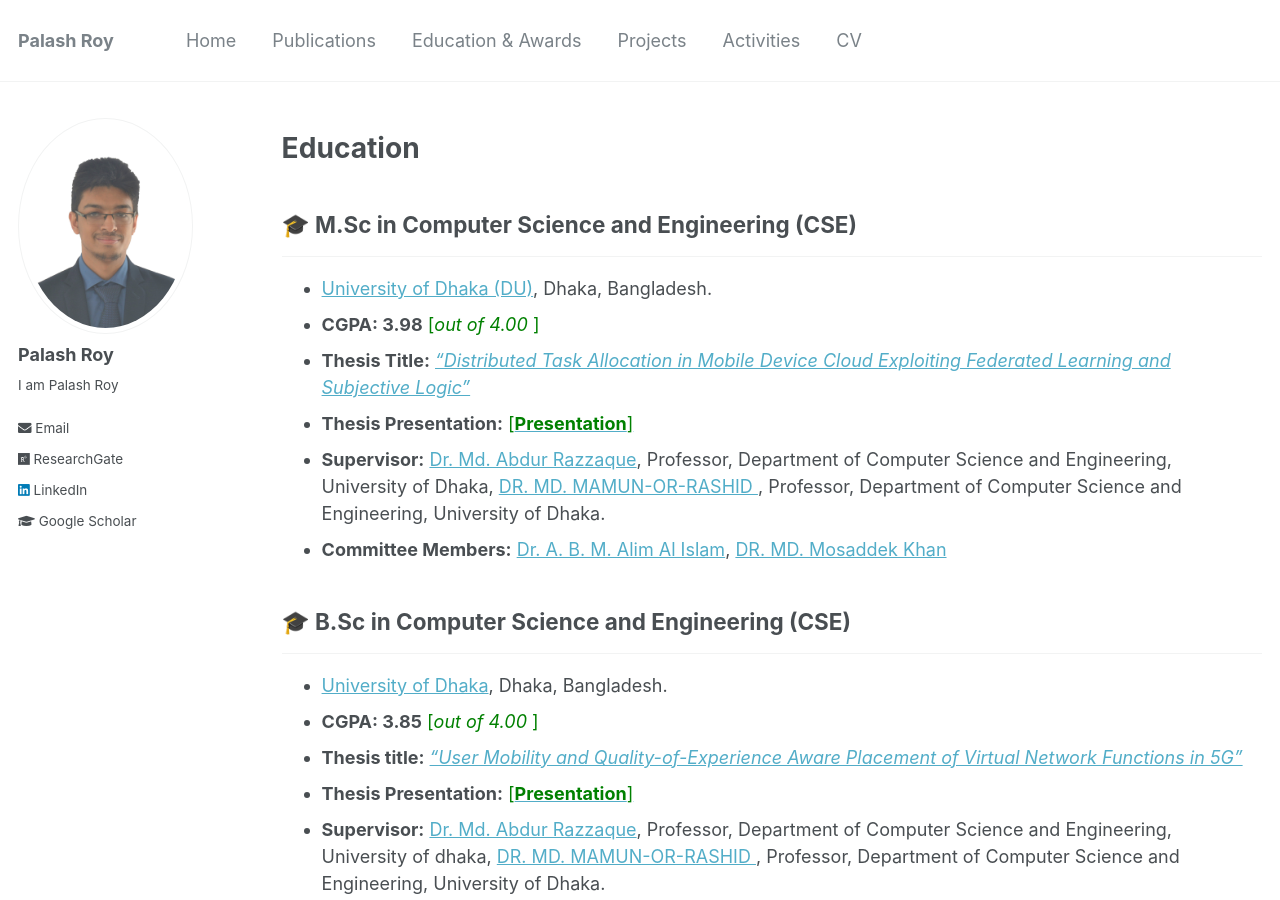
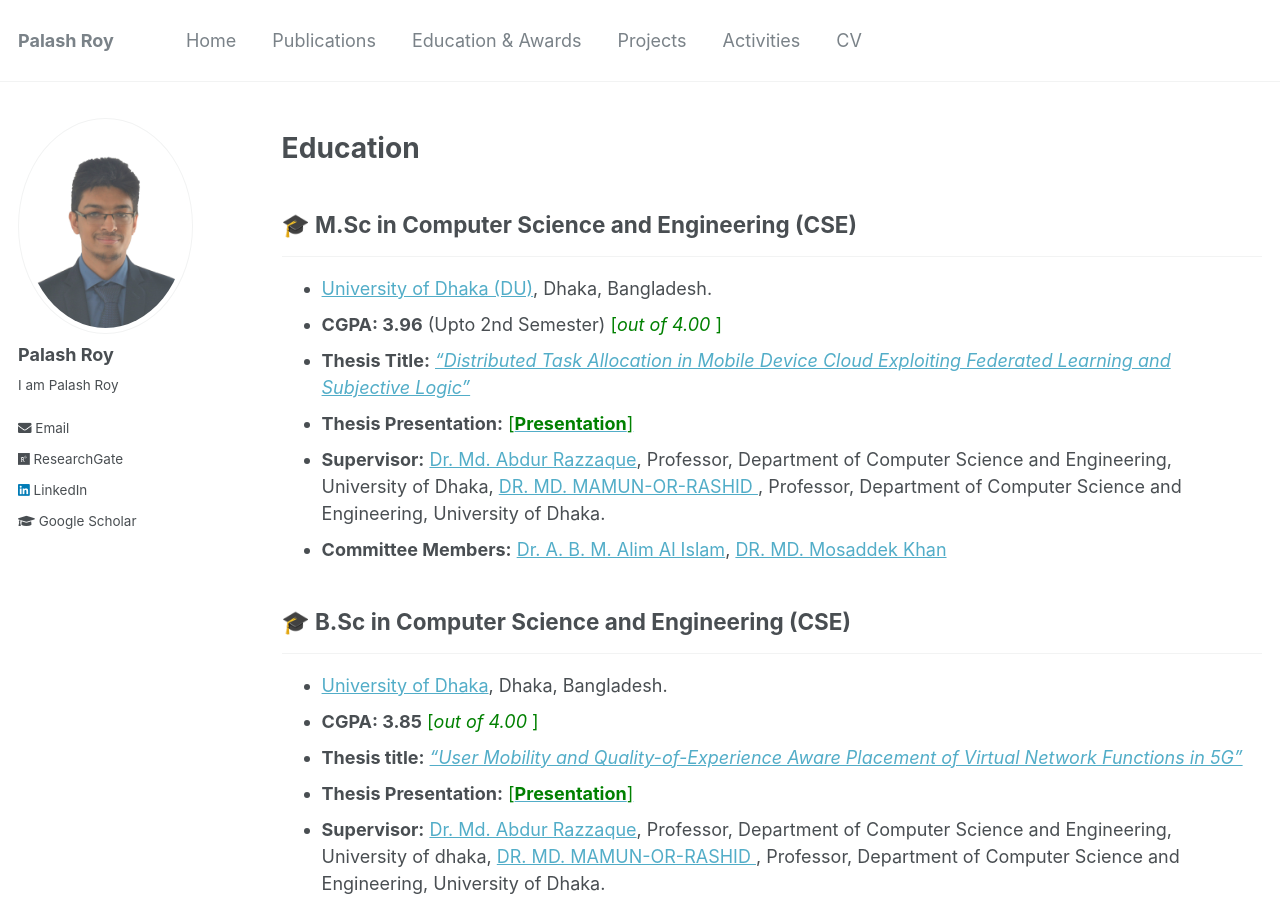
Before and after one commit to PalashRoy975/PalashRoy975.github.io, a Jekyll site: the page built from _pages/education-awards.md, in a window 1280 px wide and 900 px high. Built offline with Jekyll 4.4.1, drawn with Linux system fonts in a browser that asks for light colours.

Commit message:
Update education-awards.md

```diff
--- a/_pages/education-awards.md
+++ b/_pages/education-awards.md
@@ -11,7 +11,7 @@ author_profile: true
 --------------------------------
 
 * [University of Dhaka (DU)](https://www.du.ac.bd/), Dhaka, Bangladesh.
-* **CGPA:  3.98** <span style ="color:Green"> [*out of 4.00* ] </span>
+* **CGPA:  3.96** (Upto 2nd Semester) <span style ="color:Green"> [*out of 4.00* ] </span>
 * **Thesis Title:** [*"Distributed Task Allocation in Mobile Device Cloud Exploiting Federated Learning and Subjective Logic"*](https://github.com/PalashRoy975/Palash_Roy.github.io/blob/master/files/BSc%20Final%20Defense%20Report_Palash.pdf)
 * **Thesis Presentation:** [<span style ="color:Green"> [**Presentation**] </span>](Palash_Roy.github.io/files/BSc Final Defense Slide Palash.pptx)
 * **Supervisor:** [Dr. Md. Abdur Razzaque](https://www.cse.du.ac.bd/profile/?faculty=AR), Professor, Department of Computer Science and Engineering, University of Dhaka, [DR. MD. MAMUN-OR-RASHID ](https://www.cse.du.ac.bd/profile/?faculty=MR), Professor, Department of Computer Science and Engineering, University of Dhaka.
@@ -39,7 +39,7 @@ author_profile: true
 ---------
 
 * 🏆 <span style="color:Red"> **[Best Paper Award (Bronze)]** </span> in [STI 2021](http://fse.green.edu.bd/sti-2021/).
-* 🏆  <span style="color:Red"> **[Best Poster Paper Award]** </span> in [STI 2019](http://fse.green.edu.bd/sti-2019/).
+* 🏆 <span style="color:Red"> **[Best Poster Paper Award]** </span> in [STI 2019](http://fse.green.edu.bd/sti-2019/).
 * 🏆 ICT Fellowship by ICT Division, Government of the People’s Republic of Bangladesh (2020 - 2021) [*Amount: 3,00,000 BDT*]
 
 
```
